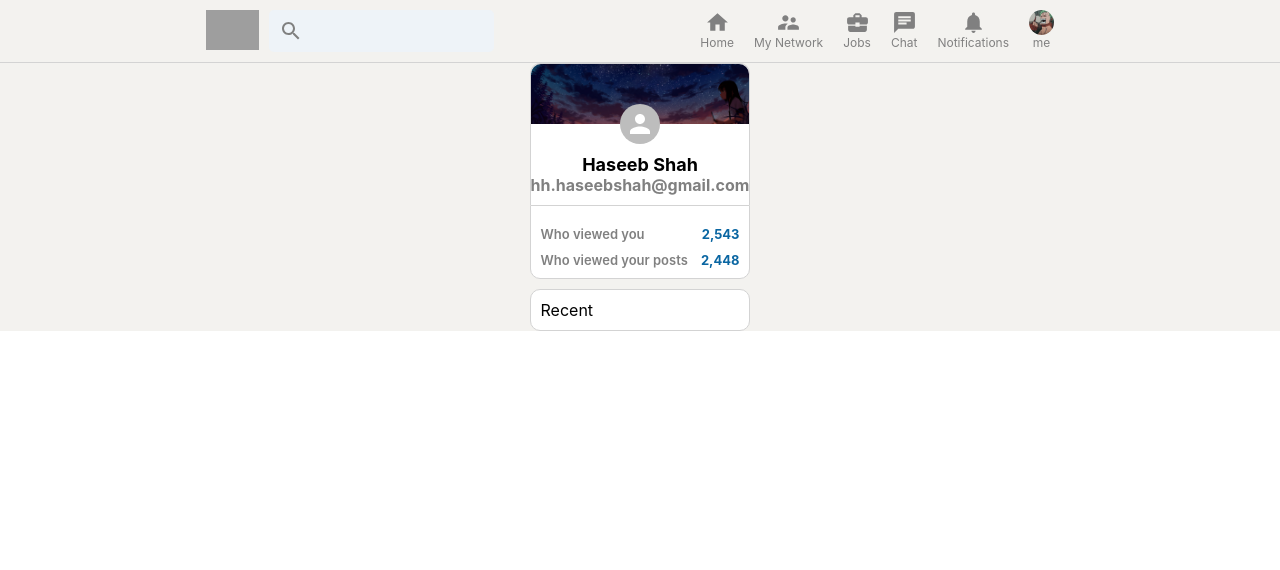
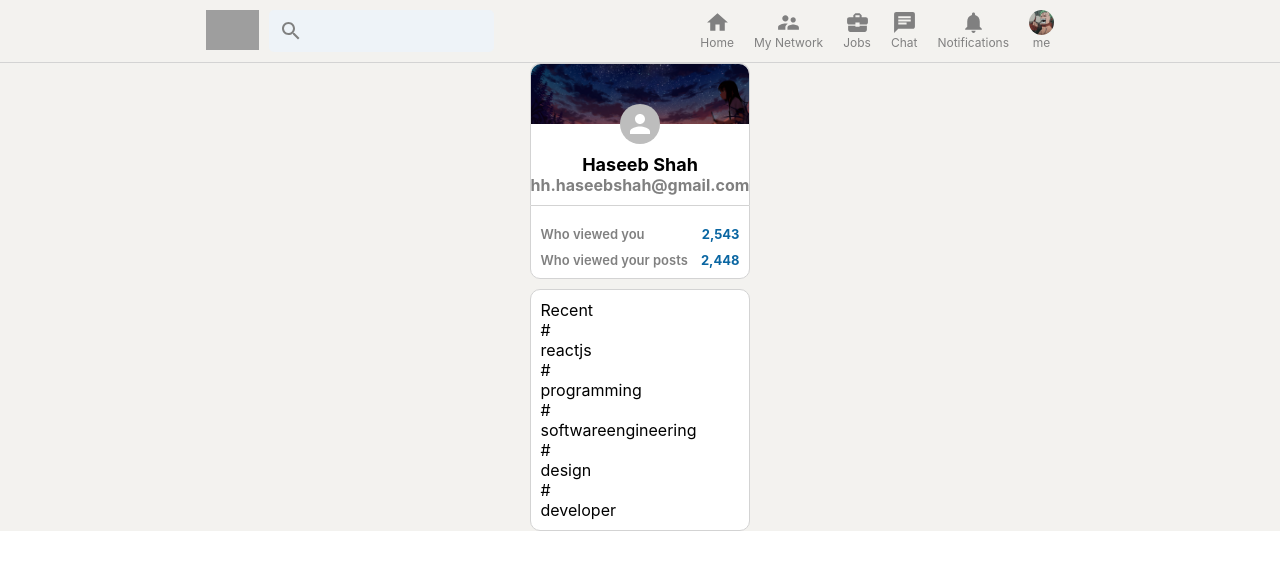
Before and after one commit to TheSh4h/Linkedin-Clone, a React (Create React App) app: page / in a window 1280 px wide. Shown: the top 570 px of the page. Built offline with nearby package versions, Linux system fonts and the light colour scheme; grey boxes are pictures that could not be loaded.

Commit message:
added recentItem method

```diff
--- a/src/Sidebar.js
+++ b/src/Sidebar.js
@@ -2,6 +2,13 @@
 import "./Sidebar.css";
 
 const Sidebar = () => {
+    const recentItem = (topic) => (
+        <div className="sidebar__recentItem">
+            <span className="sidebar__hash">#</span>
+            <p>{topic}</p>
+        </div>
+    );
+
     return (
         <div className="sidebar">
             <div className="sidebar__top">
@@ -24,6 +31,11 @@
 
             <div className="sidebar__bottom">
                 <p>Recent</p>
+                {recentItem("reactjs")}
+                {recentItem("programming")}
+                {recentItem("softwareengineering")}
+                {recentItem("design")}
+                {recentItem("developer")}
             </div>
         </div>
      );
```
